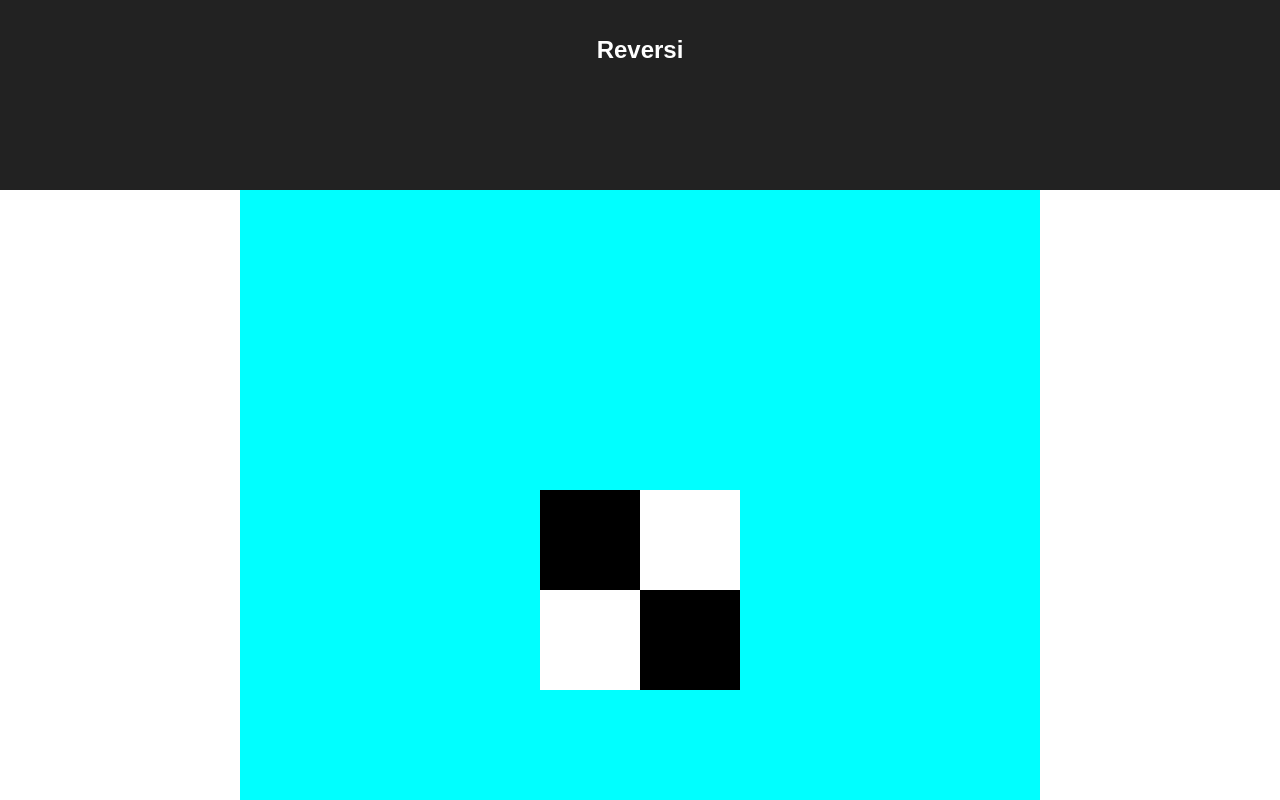
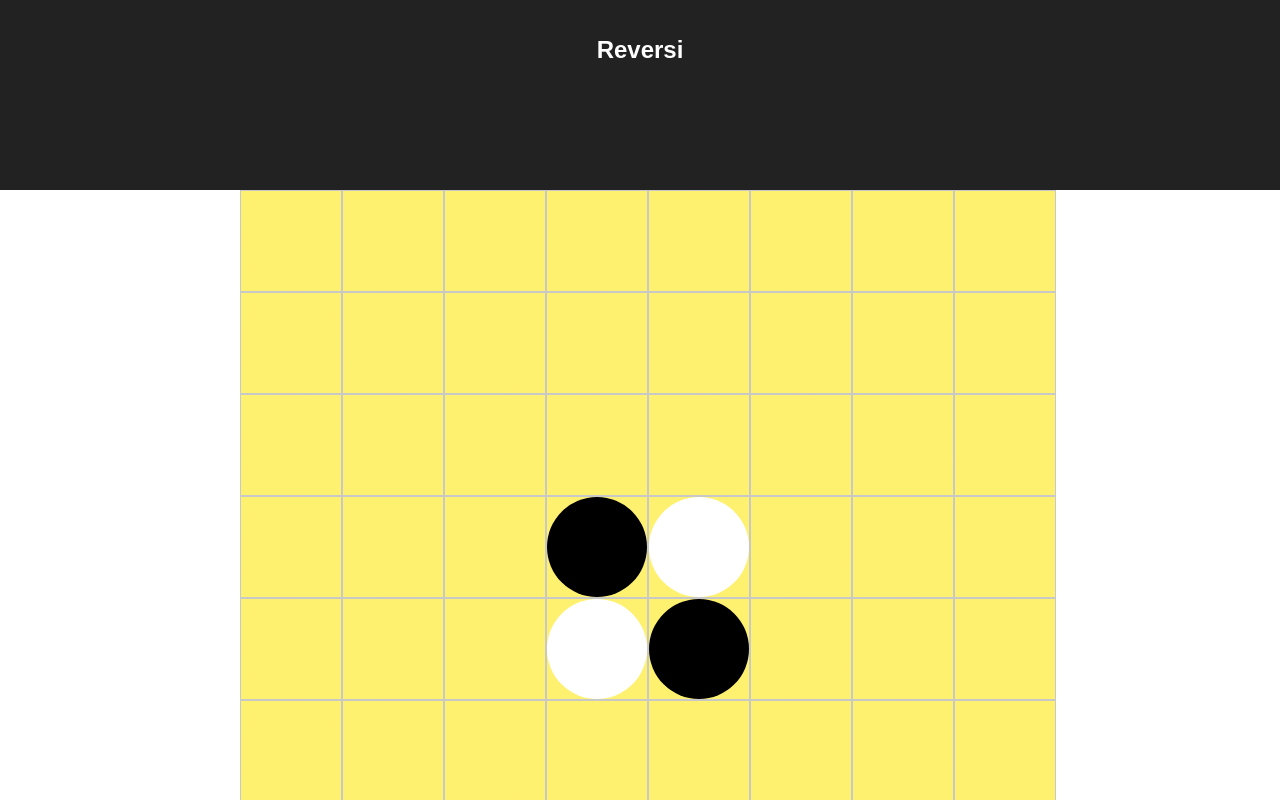
Before and after one commit to schwarzichet/Reversi, a React (Create React App) app in the folder web/: page / in a window 1280 px wide. Shown: the top 800 px of the page. Built offline with nearby package versions, Linux system fonts and the light colour scheme.

Commit message:
finish ui and react to click.

```diff
--- a/web/src/App.jsx
+++ b/web/src/App.jsx
@@ -19,14 +19,13 @@ const makeInitBoard = () => {
 }
 
 const humanStep = (i, j) => {
-    // TODO:
-    return null;
+    console.log(i, j);
 }
 
-const makeBlock = (key, color) => {
+const makeBlock = (i, j, color) => {
     return (
-	<div key={key} style={{height: "100px", width: "100px", backgroundColor: color}}>
-	    <div/>
+	<div key={i + "-" + j} style={{height: "100px", width: "100px", border: "1px rgb(200, 200, 200) solid", backgroundColor: "#fff170"}} onClick={() => humanStep(i, j)}>
+	    <div style={{height: "100px", width: "100px", borderRadius: "50px", backgroundColor: color}} />
 	</div>
     );
 }
@@ -46,8 +45,8 @@ class App extends Component {
 	    const row = [];
 	    for (let j = 0; j < 8; ++j) {
 		const data = board[i][j];
-		const color = (data === 1 ? "black" : (data === 0 ? "aqua" : "white"));
-		row.push(makeBlock(i + "-" + j, color));
+		const color = (data === 1 ? "black" : (data === 0 ? "#fff170" : "white"));
+		row.push(makeBlock(i, j, color));
 	    }
 	    retval.push(<div key={i}>{row}</div>);
 	}
```
